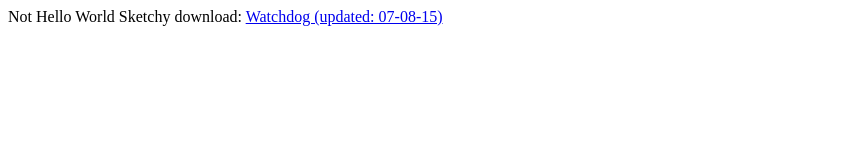
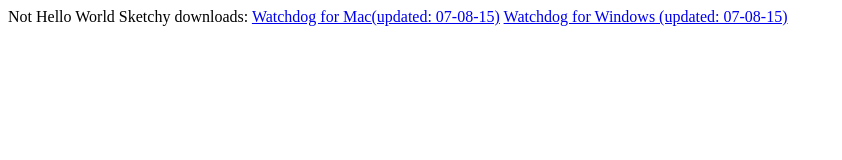
Before and after one commit to stormageddon/stormageddon.github.io, a plain HTML site: page index.html in a window 1280 px wide. Shown: the whole page, without its empty margins (0-842 px from the left). Drawn offline with Linux system fonts and the light colour scheme.

Commit message:
Add link to windows zip

```diff
--- a/index.html
+++ b/index.html
@@ -2,7 +2,9 @@
 <body>
   Not Hello World
 
-  Sketchy download: <a href="https://twitch-watchdog.s3-us-west-2.amazonaws.com/Watchdog.zip">Watchdog (updated: 07-08-15)</a>
+  Sketchy downloads:
+  <a href="https://twitch-watchdog.s3-us-west-2.amazonaws.com/Watchdog.zip">Watchdog for Mac(updated: 07-08-15)</a>
 
+  <a href="https://twitch-watchdog.s3-us-west-2.amazonaws.com/Watchdog_win_x64.zip">Watchdog for Windows (updated: 07-08-15)</a>
 </body>
 </html>
```
